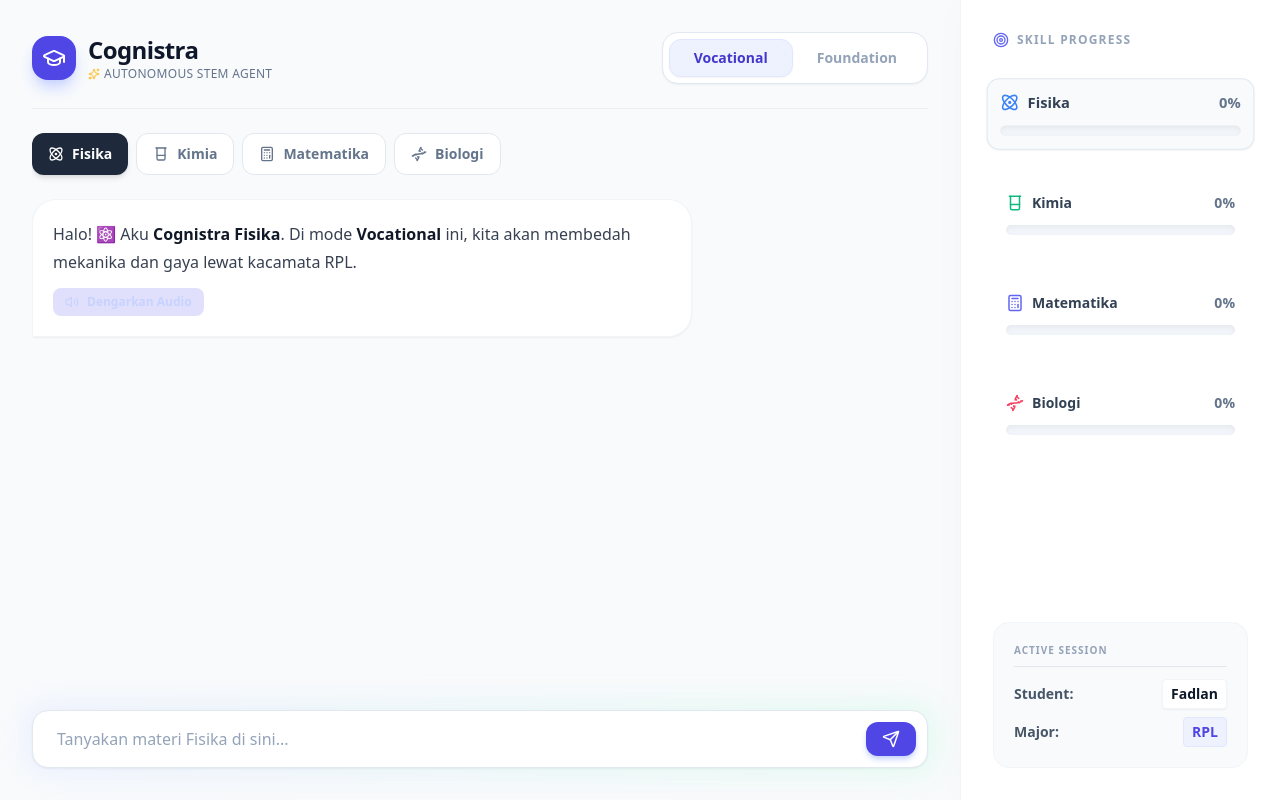
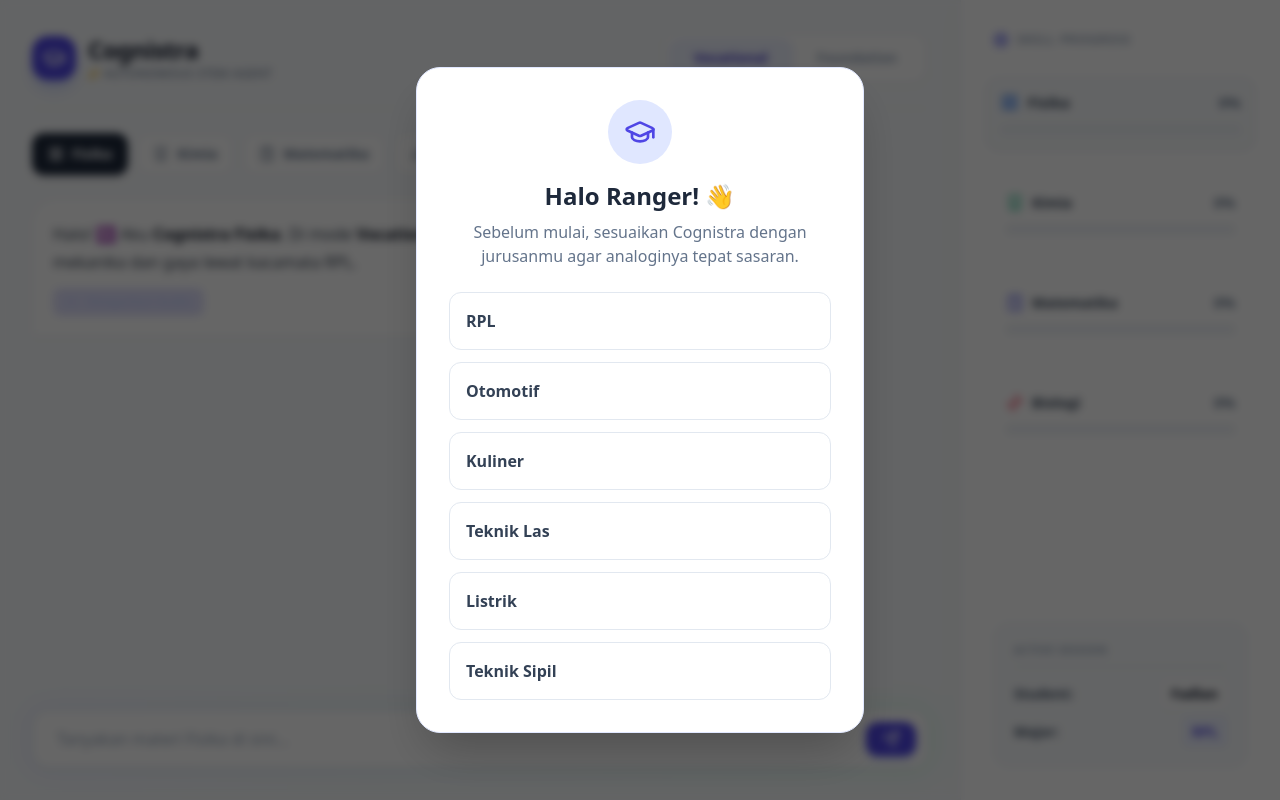
Before and after one commit to fadlanth/Cognistra, a React (Vite) app: page / in a window 1280 px wide. Built offline with nearby package versions, Linux system fonts and the light colour scheme.

Commit message:
Add profile setup modal, localStorage and LaTeX cleanup

```diff
--- a/src/App.jsx
+++ b/src/App.jsx
@@ -30,8 +30,34 @@
   });
 
   const userProfile = { id: "user_fadlan_01", name: "Fadlan", jurusan: "RPL" };
+  const [userJurusan, setUserJurusan] = useState(() => {
+    return localStorage.getItem('cognistra_jurusan') || 'RPL';
+  });
+  const [isSetupOpen, setIsSetupOpen] = useState(false);
+
   const chatContainerRef = useRef(null);
   const N8N_WEBHOOK_URL = "https://dlann.app.n8n.cloud/webhook/cognistra";
+
+  useEffect(() => {
+    if (!localStorage.getItem('cognistra_jurusan')) {
+      setIsSetupOpen(true);
+    }
+  }, []);
+
+  useEffect(() => {
+    localStorage.setItem('cognistra_history', JSON.stringify(chatHistory));
+  }, [chatHistory]);
+
+  useEffect(() => {
+    const savedHistory = localStorage.getItem('cognistra_history');
+    if (savedHistory) {
+      try {
+        setChatHistory(JSON.parse(savedHistory));
+      } catch (e) {
+        console.error("Gagal load history", e);
+      }
+    }
+  }, []);
 
   const [progress, setProgress] = useState({
     fisika: { label: 'Fisika', level: 0, color: 'bg-blue-500', icon: <Atom size={18} className="text-blue-500"/> },
@@ -80,12 +106,20 @@
           chatInput: userText,
           userId: userProfile.id,
           mode: mode,
-          jurusan: userProfile.jurusan,
+          jurusan: userJurusan,
           subject: activeSubject
         }),
       });
 
       const data = await response.json();
+
+      // TAMBAHAN CODE PEMBERSIH LATEX
+      const cleanOutput = (text) => {
+        return text
+          .replace(/\$\$?[^$]*\$\$?/g, '[Rumus Matematika]') // Ganti blok LaTeX jadi teks
+          .replace(/\\[\(\[][^\\)]*\\[\)\]]/g, '[Rumus Matematika]') // Ganti inline LaTeX
+          .replace(/\\[a-zA-Z]+/g, ''); // Hapus perintah latex sisa seperti \alpha, \beta
+      };
 
       setChatHistory(prev => ({
         ...prev,
@@ -93,7 +127,7 @@
           ...prev[activeSubject],
           [mode]: [...prev[activeSubject][mode], {
             role: 'assistant',
-            content: data.output,
+            content: cleanOutput(data.output),
             action: data.xp_gain > 0 ? { skill: data.skill, xp: data.xp_gain } : null
           }]
         }
@@ -116,6 +150,12 @@
     } finally {
       setIsLoading(false);
     }
+  };
+
+  const handleSaveJurusan = (jurusan) => {
+    setUserJurusan(jurusan);
+    localStorage.setItem('cognistra_jurusan', jurusan);
+    setIsSetupOpen(false);
   };
 
   // Render obrolan khusus untuk kamar yang sedang dibuka
@@ -259,10 +299,38 @@
           <p className="text-[10px] text-slate-400 font-bold mb-3 uppercase tracking-widest border-b border-slate-200 pb-2">Active Session</p>
           <div className="text-sm font-semibold text-slate-600 space-y-2">
             <p className="flex justify-between items-center"><span>Student:</span> <span className="text-slate-900 bg-white px-2 py-1 rounded border border-slate-100 shadow-sm">{userProfile.name}</span></p>
-            <p className="flex justify-between items-center"><span>Major:</span> <span className="text-indigo-600 bg-indigo-50 px-2 py-1 rounded border border-indigo-100">{userProfile.jurusan}</span></p>
+            <p className="flex justify-between items-center"><span>Major:</span> <span className="text-indigo-600 bg-indigo-50 px-2 py-1 rounded border border-indigo-100">{userJurusan}</span></p>
           </div>
         </div>
       </aside>
+
+      {/* PROFILE SETUP MODAL (Hanya muncul jika belum set jurusan) */}
+      {isSetupOpen && (
+        <div className="fixed inset-0 z-50 flex items-center justify-center bg-black/60 backdrop-blur-sm animate-fade-in">
+          <div className="bg-white rounded-3xl p-8 max-w-md w-full mx-4 shadow-2xl border border-indigo-100">
+            <div className="text-center mb-6">
+              <div className="bg-indigo-100 w-16 h-16 rounded-full flex items-center justify-center mx-auto mb-4">
+                <GraduationCap size={32} className="text-indigo-600" />
+              </div>
+              <h3 className="text-2xl font-bold text-slate-800">Halo Ranger! 👋</h3>
+              <p className="text-slate-500 mt-2">Sebelum mulai, sesuaikan Cognistra dengan jurusanmu agar analoginya tepat sasaran.</p>
+            </div>
+
+            <div className="space-y-3">
+              {['RPL', 'Otomotif', 'Kuliner', 'Teknik Las', 'Listrik', 'Teknik Sipil'].map((j) => (
+                <button
+                  key={j}
+                  onClick={() => handleSaveJurusan(j)}
+                  className="w-full p-4 text-left rounded-xl border border-slate-200 hover:border-indigo-500 hover:bg-indigo-50 transition-all font-semibold text-slate-700 flex justify-between items-center group"
+                >
+                  <span>{j}</span>
+                  <span className="opacity-0 group-hover:opacity-100 text-indigo-600">Pilih →</span>
+                </button>
+              ))}
+            </div>
+          </div>
+        </div>
+      )}
     </div>
   );
 };
```
